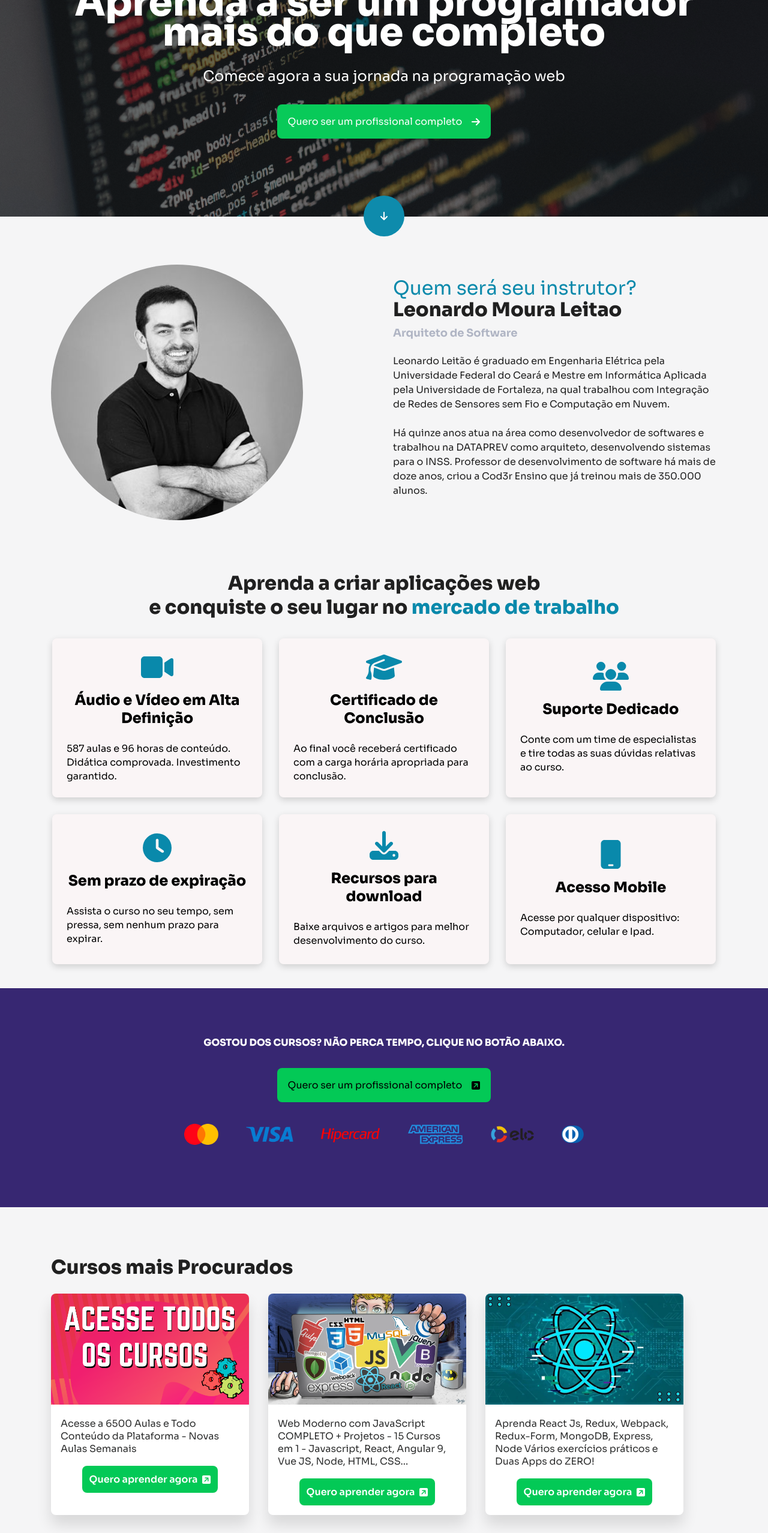
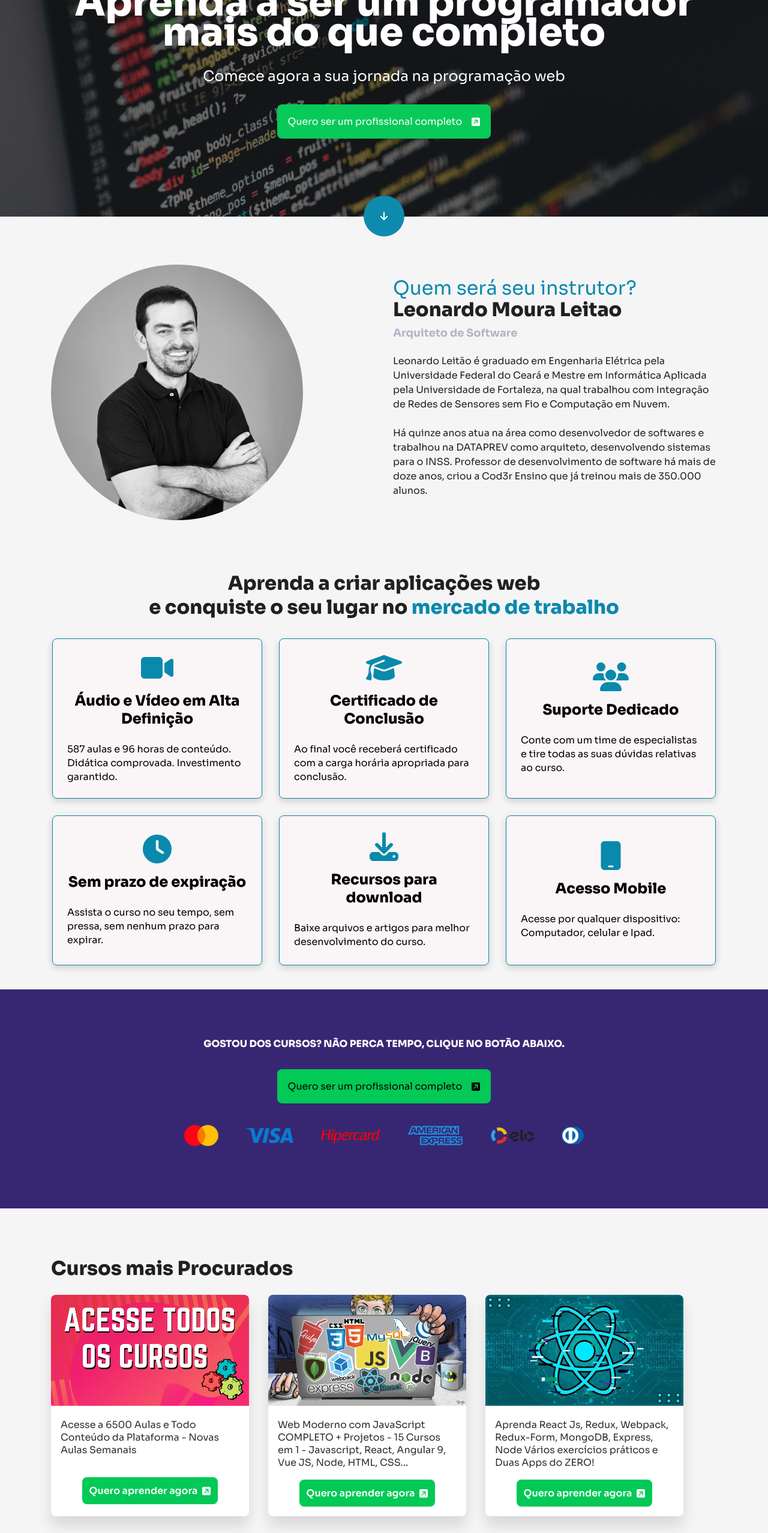
Before and after one commit to natanfalconi/dev-cursos, a Next.js app: page / in a window 1280 px wide. Shown: the part 234-2789 px from the top of the page at 60% size. Built offline with nearby package versions, Linux system fonts and the light colour scheme; no server answers.

Commit message:
new version

```diff
--- a/src/components/Sections/Benefits/styles.ts
+++ b/src/components/Sections/Benefits/styles.ts
@@ -51,6 +51,7 @@ export const ContentCardItem = styled('div', {
     maxWidth: '456px',
     minHeight: '250px',
     borderRadius: '8px',
+    border: '1px solid $secondary_900',
     background: '#faf5f6',
     boxShadow: '$elevation01',
     color: '#000',
@@ -85,7 +86,6 @@ export const ContentCardItem = styled('div', {
     '@sm': {
         minHeight: '350px',
         boxShadow: 'none',
-        border: '2px solid $secondary_900'
     }
 });
 
--- a/src/components/Sections/Courses/styles.ts
+++ b/src/components/Sections/Courses/styles.ts
@@ -63,6 +63,7 @@ export const FeedbackText = styled('div', {
     alignItems: 'center',
 
     'p': {
+        minHeight: '80px',
         color: '#2D2E2E',
         marginBottom: '18px',
     },
--- a/src/components/Sections/Hero/index.tsx
+++ b/src/components/Sections/Hero/index.tsx
@@ -3,7 +3,7 @@ import { CircleArrow, Container, ContainerText, ContentText } from './styles';
 import { useViewport } from '@/src/providers/ViewportProvider';
 import { FontAwesomeIcon } from '@fortawesome/react-fontawesome';
 import { faArrowDown } from '@fortawesome/free-solid-svg-icons/faArrowDown';
-import { faArrowRight } from '@fortawesome/free-solid-svg-icons/faArrowRight';
+import { faSquareArrowUpRight } from '@fortawesome/free-solid-svg-icons/faSquareArrowUpRight';
 import { Options } from '../Shopping/styles';
 
 export function Hero() {
@@ -31,7 +31,7 @@ export function Hero() {
                             <Options>
                                 <a href="https://www.cod3r.com.br/?ref=96e4e9" target='_blank' rel="noreferrer">
                                     Quero ser um profissional completo
-                                    <FontAwesomeIcon icon={faArrowRight} color="#fff" />
+                                    <FontAwesomeIcon icon={faSquareArrowUpRight} color="#fff" />
                                 </a>
                             </Options>
                         </Col>
--- a/src/components/Sections/Shopping/styles.ts
+++ b/src/components/Sections/Shopping/styles.ts
@@ -79,7 +79,6 @@ export const Options = styled('div', {
     },
 
     "@sm": {
-        justifyContent: 'left',
         'a': {
             gap: '6px',
             fontSize: '14px',
```
Also changed, not shown: src/components/Sections/Courses/index.tsx (+0 -8 lines).
